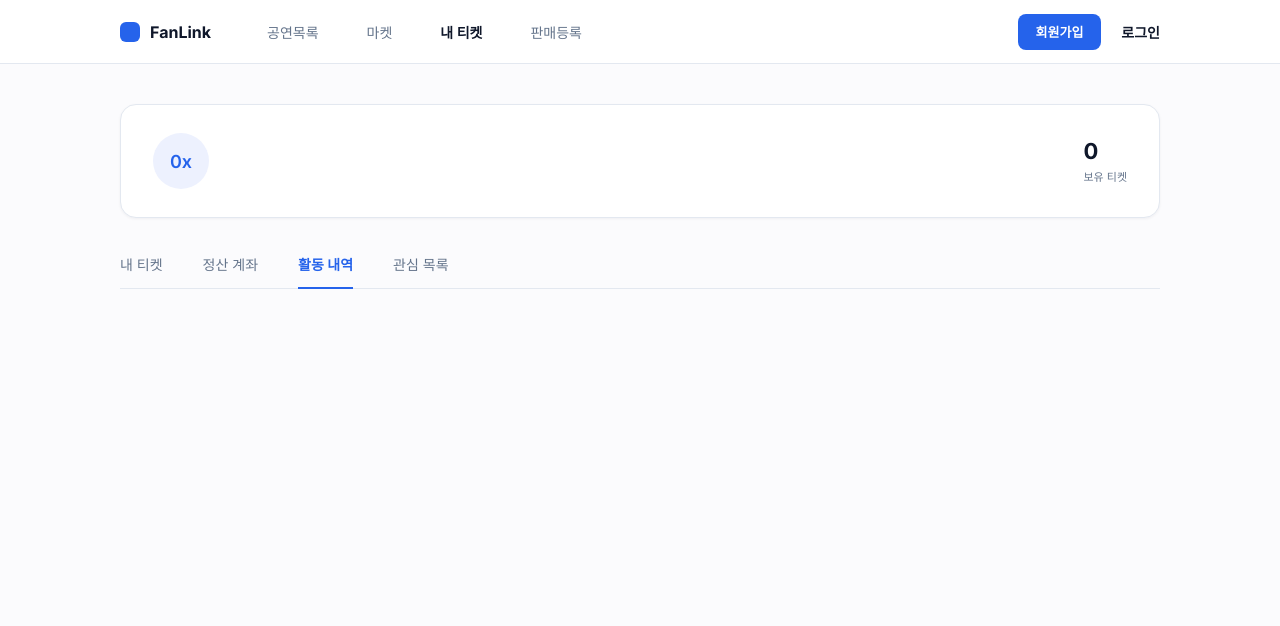
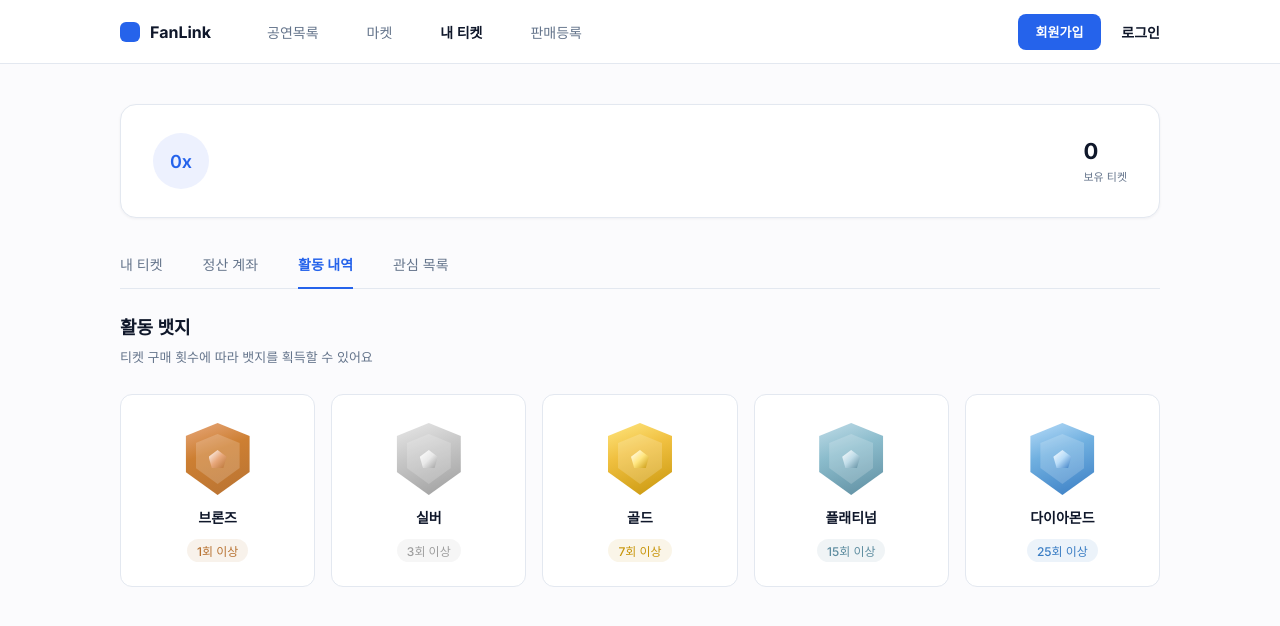
Before and after one commit to ssuryeon/TicketMarket, a React (Vite) app: page /tickets in a window 1280 px wide. Both pictures are taken after a click on the button "활동 내역". Shown: the top 626 px of the page. Built offline with nearby package versions, Linux system fonts and the light colour scheme.

Commit message:
feat: 활동 내역추가

```diff
--- a/src/screens/MyTicketsScreen.tsx
+++ b/src/screens/MyTicketsScreen.tsx
@@ -39,6 +39,14 @@ interface ITicket {
   seat_number: string;
   created_at: string;
 }
+
+const BADGE_TIERS = [
+  { name: '브론즈', requirement: '1회 이상', color1: '#B87333', color2: '#CD7F32', shimmer: '#E8A87C', textColor: '#6B3A1F' },
+  { name: '실버', requirement: '3회 이상', color1: '#9E9E9E', color2: '#C8C8C8', shimmer: '#E8E8E8', textColor: '#3A3A3A' },
+  { name: '골드', requirement: '7회 이상', color1: '#C8960C', color2: '#F0C040', shimmer: '#FFE680', textColor: '#6B4800' },
+  { name: '플래티넘', requirement: '15회 이상', color1: '#5E8DA0', color2: '#8BBCCC', shimmer: '#C0DCE8', textColor: '#1A3A4A' },
+  { name: '다이아몬드', requirement: '25회 이상', color1: '#3A7DC4', color2: '#70B0E0', shimmer: '#B8DCF8', textColor: '#0A2A50' },
+];
 
 export function MyTicketsScreen() {
   const [activeTab, setActiveTab] = useState(0);
@@ -181,7 +189,27 @@ export function MyTicketsScreen() {
             </div>
           ) :
           (
-            null
+            activeTab == 2 ? (
+              <BadgeGuideSection>
+                <BadgeGuideHeader>
+                  <BadgeGuideTitle>활동 뱃지</BadgeGuideTitle>
+                  <BadgeGuideDesc>티켓 구매 횟수에 따라 뱃지를 획득할 수 있어요</BadgeGuideDesc>
+                </BadgeGuideHeader>
+                <BadgeGrid>
+                  {BADGE_TIERS.map((tier) => (
+                    <BadgeCard key={tier.name}>
+                      <BadgeIconWrap $color1={tier.color1} $color2={tier.color2} $shimmer={tier.shimmer}>
+                        <BadgeInner>
+                          <BadgeGem $color1={tier.color1} $shimmer={tier.shimmer} />
+                        </BadgeInner>
+                      </BadgeIconWrap>
+                      <BadgeTierName>{tier.name}</BadgeTierName>
+                      <BadgeTierReq $textColor={tier.color1}>{tier.requirement}</BadgeTierReq>
+                    </BadgeCard>
+                  ))}
+                </BadgeGrid>
+              </BadgeGuideSection>
+            ) : null
           )
         )
       }
@@ -368,6 +396,96 @@ const BankForm = styled.form`
   max-width: 480px;
 `;
 
+const BadgeGuideSection = styled.div`
+  width: 100%;
+`;
+
+const BadgeGuideHeader = styled.div`
+  margin-bottom: 28px;
+`;
+
+const BadgeGuideTitle = styled.h2`
+  margin: 0 0 8px;
+  font-size: 18px;
+  font-weight: 700;
+  color: ${({ theme }) => theme.color.ink};
+`;
+
+const BadgeGuideDesc = styled.p`
+  margin: 0;
+  font-size: 13px;
+  color: ${({ theme }) => theme.color.muted};
+`;
+
+const BadgeGrid = styled.div`
+  display: grid;
+  grid-template-columns: repeat(5, 1fr);
+  gap: 16px;
+
+  @media (max-width: 900px) {
+    grid-template-columns: repeat(3, 1fr);
+  }
+
+  @media (max-width: 480px) {
+    grid-template-columns: repeat(2, 1fr);
+  }
+`;
+
+const BadgeCard = styled.div`
+  display: flex;
+  flex-direction: column;
+  align-items: center;
+  gap: 12px;
+  padding: 28px 16px 24px;
+  border-radius: ${({ theme }) => theme.radius.md};
+  background: ${({ theme }) => theme.color.card};
+  border: 1px solid ${({ theme }) => theme.color.border};
+`;
+
+const BadgeIconWrap = styled.div<{ $color1: string; $color2: string; $shimmer: string }>`
+  position: relative;
+  width: 64px;
+  height: 72px;
+  background: linear-gradient(160deg, ${({ $shimmer }) => $shimmer} 0%, ${({ $color2 }) => $color2} 40%, ${({ $color1 }) => $color1} 100%);
+  clip-path: polygon(50% 0%, 100% 18%, 100% 68%, 50% 100%, 0% 68%, 0% 18%);
+  display: flex;
+  align-items: center;
+  justify-content: center;
+  filter: drop-shadow(0 4px 8px ${({ $color1 }) => $color1}66);
+`;
+
+const BadgeInner = styled.div`
+  width: 44px;
+  height: 50px;
+  clip-path: polygon(50% 0%, 100% 18%, 100% 68%, 50% 100%, 0% 68%, 0% 18%);
+  background: rgba(255, 255, 255, 0.18);
+  display: flex;
+  align-items: center;
+  justify-content: center;
+`;
+
+const BadgeGem = styled.div<{ $color1: string; $shimmer: string }>`
+  width: 18px;
+  height: 18px;
+  background: linear-gradient(135deg, #ffffff 0%, ${({ $shimmer }) => $shimmer} 50%, ${({ $color1 }) => $color1} 100%);
+  clip-path: polygon(50% 0%, 100% 38%, 82% 100%, 18% 100%, 0% 38%);
+`;
+
+const BadgeTierName = styled.div`
+  font-size: 14px;
+  font-weight: 600;
+  color: ${({ theme }) => theme.color.ink};
+`;
+
+const BadgeTierReq = styled.div<{ $textColor: string }>`
+  font-size: 12px;
+  font-weight: 500;
+  color: ${({ $textColor }) => $textColor};
+  background: ${({ $textColor }) => $textColor}18;
+  padding: 3px 10px;
+  border-radius: 20px;
+`;
+
 export const TransferBtn = styled.button`
   height: 34px;
   padding: 0 18px;
```
